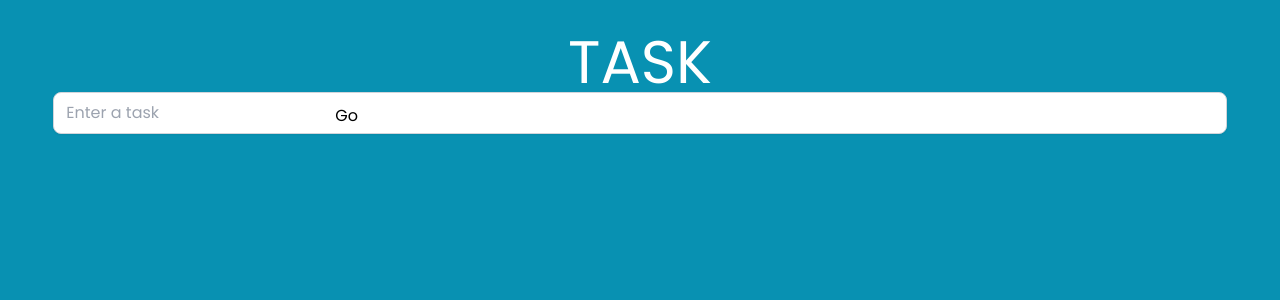
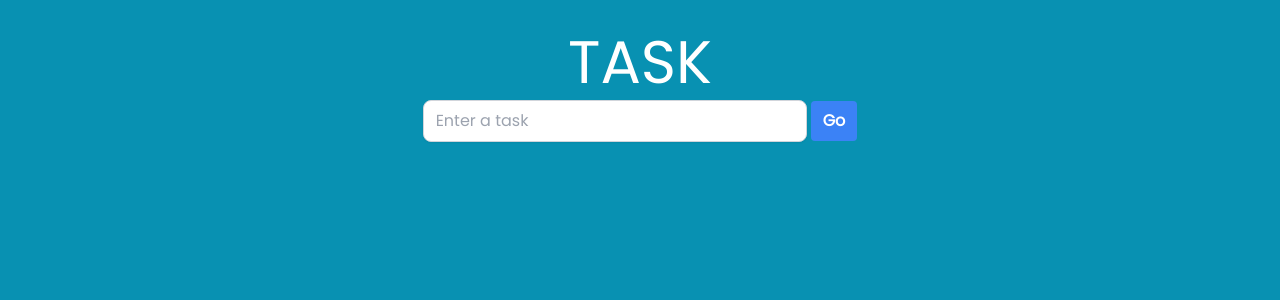
Before and after one commit to hgoncerz/TypescriptReact, a React (Create React App) app: page / in a window 1280 px wide. Shown: the top 300 px of the page. Built offline with nearby package versions, Linux system fonts and the light colour scheme.

Commit message:
added complete ui input

```diff
--- a/src/App.tsx
+++ b/src/App.tsx
@@ -1,7 +1,8 @@
-import React from "react";
+import React, { useState } from "react";
 import InputField from "./components/InputField";
 
 const App: React.FC = () => {
+  const [todo, setTodo] = useState<string>("");
   return (
     <div className="flex items-center flex-col w-full h-screen">
       <span className="uppercase md:text-6xl text-2xl md:mt-8 mt-3 text-white text-center z-10">
--- a/src/components/InputField.tsx
+++ b/src/components/InputField.tsx
@@ -2,15 +2,21 @@ import React from "react";
 
 const InputField = () => {
   return (
-    <form className="flex w-11/12 relative align-middle">
+    <form className="flex">
+      <div className="content-center">
         <input
           type="input"
           placeholder="Enter a task"
-        className="w-full border border-gray-300 px-3 py-2 shadow-sm rounded-lg focus:ring-indigo-500 "
+          className="border border-gray-300 px-3 py-2 shadow-sm rounded-lg
+        focus:ring-indigo-500 my-2 md:w-96 w-56"
         />
-      <button type="submit" className="absolute w-2/4 h-2/4 mt-3">
+        <button
+          type="submit"
+          className="bg-blue-500 hover:bg-blue-700 text-white font-bold py-2 px-3 rounded ml-1"
+        >
           Go
         </button>
+      </div>
     </form>
   );
 };
```
Lines whose indentation alone changed are shown as unchanged.
